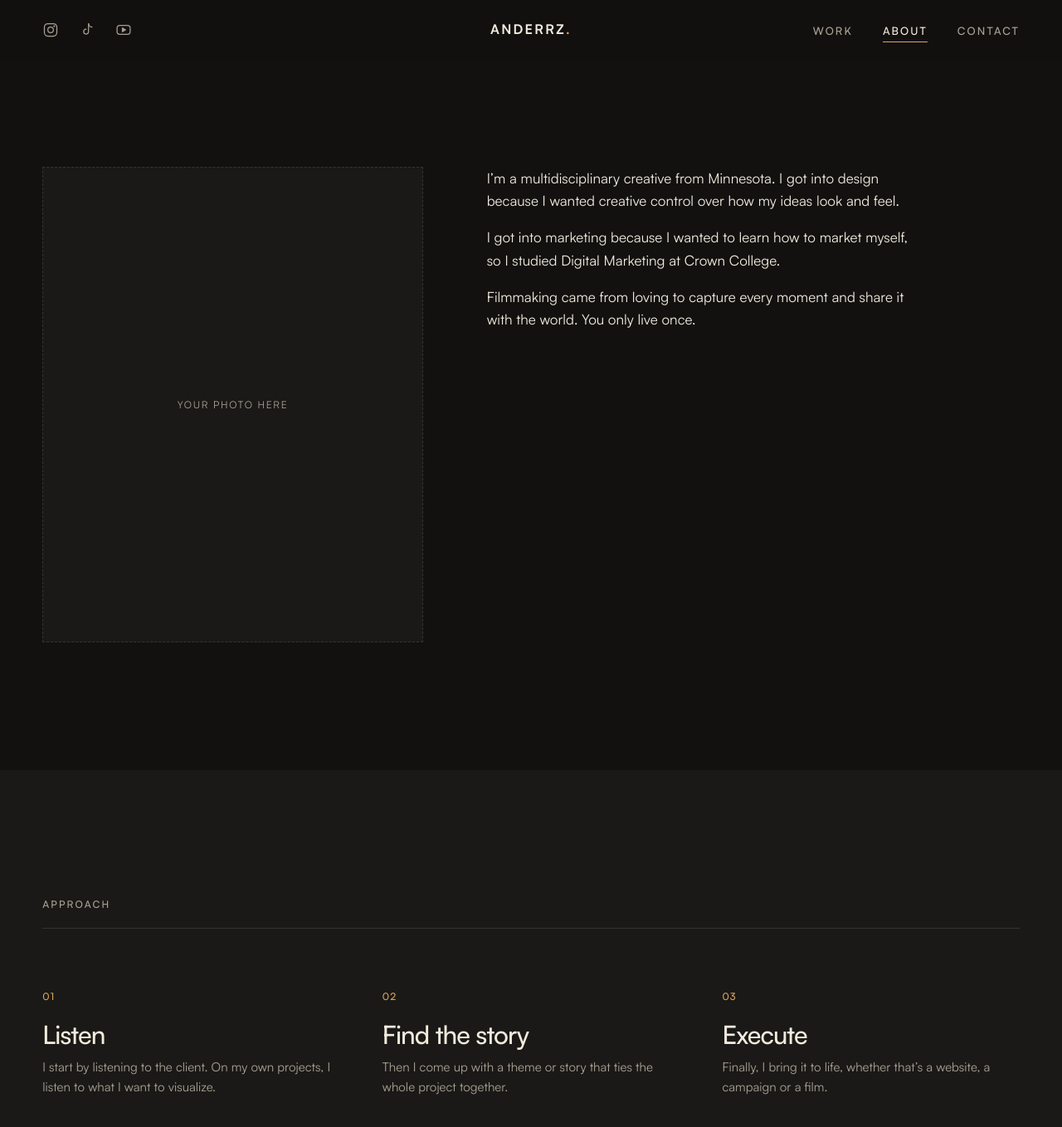
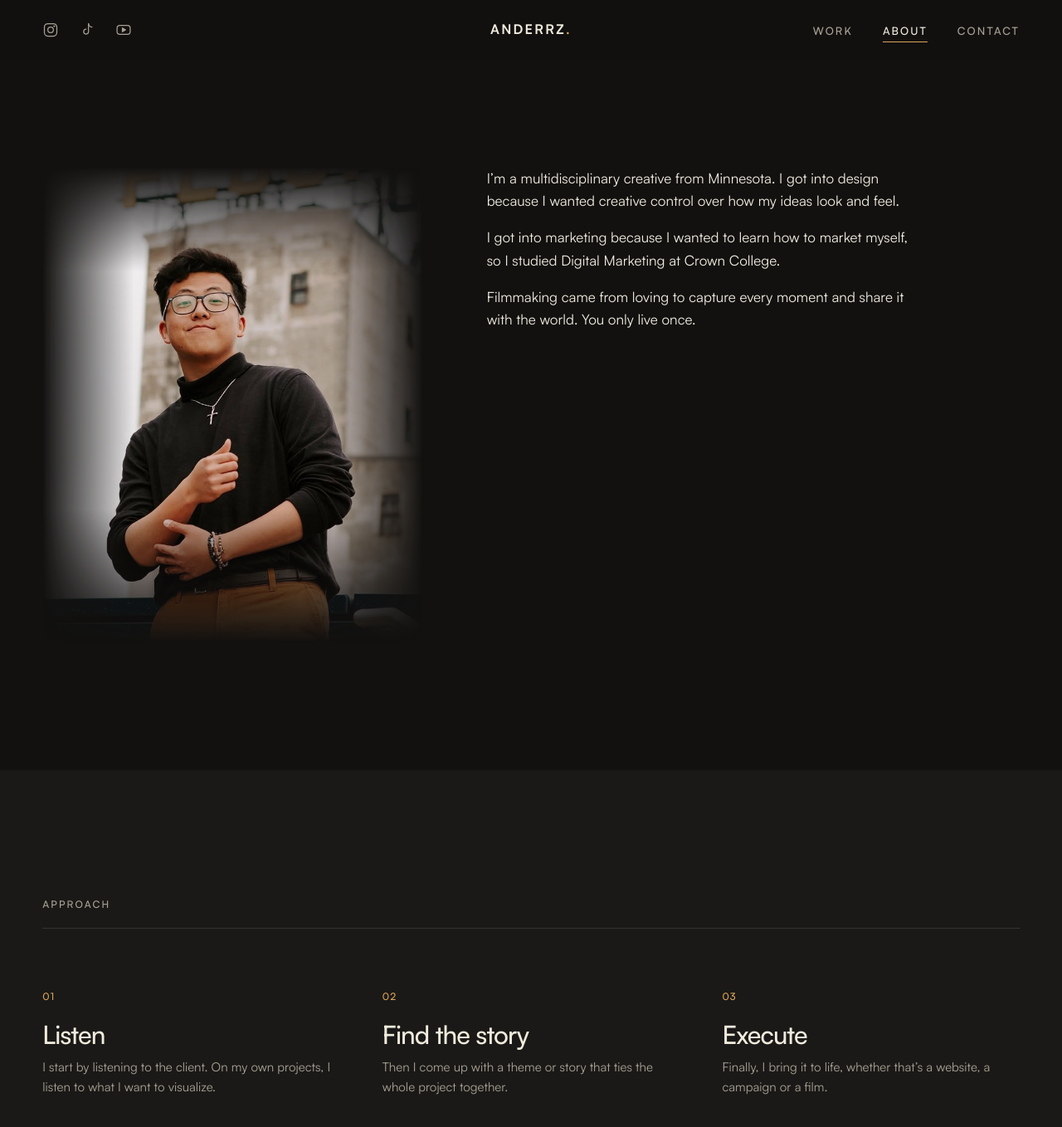
Before and after one commit to Anderrzx/anderrz.portfolio.github.io, a Jekyll site: the page built from about/index.html, in a window 1280 px wide and 1400 px high. Shown: the top 1358 px of the window at 83% size. Built offline with Jekyll 4.4.1, drawn with Linux system fonts in a browser that asks for light colours.

Commit message:
About photo, pages open at the top, Contact without the ~
- About: your photo replaces the placeholder, with every edge fading into
  the page
- Pages also scroll whatever they're shown inside (like the preview frame)
  back to the top when they open, and again once fully loaded
- Contact: "Message Me" without the ~

Co-Authored-By: Claude Opus 5.5 <noreply@anthropic.com>

```diff
--- a/about/index.html
+++ b/about/index.html
@@ -13,8 +13,8 @@ permalink: /about/
 <section class="section about-intro" aria-label="My story">
     <div class="container about-teaser">
         <div class="about-photo reveal">
-            <!-- TODO: replace with <img src="/assets/images/me.jpg" alt="Photo of Anderrz" width="1200" height="1500"> -->
-            <div class="photo-placeholder" aria-hidden="true">Your photo here</div>
+            <!-- The edges fade into the page (styles: .about-photo img in main.css) -->
+            <img src="{{ '/assets/images/me.jpg' | relative_url }}" alt="Anderrz smiling in a black turtleneck and glasses, standing outside in front of a tall old concrete building" width="938" height="960">
         </div>
 
         <div class="about-text">
--- a/assets/css/main.css
+++ b/assets/css/main.css
@@ -843,9 +843,20 @@ a.project-link:hover .project-placeholder {
 }
 
 .about-photo img {
+    display: block;
     width: 100%;
     aspect-ratio: 4 / 5;
     object-fit: cover;
+    object-position: 50% 30%;
+    /* Fade every edge into the page so the photo has no hard border */
+    -webkit-mask-image:
+        linear-gradient(180deg, transparent 0%, #000 22%, #000 72%, transparent 100%),
+        linear-gradient(90deg, transparent 0%, #000 24%, #000 76%, transparent 100%);
+    -webkit-mask-composite: source-in;
+    mask-image:
+        linear-gradient(180deg, transparent 0%, #000 22%, #000 72%, transparent 100%),
+        linear-gradient(90deg, transparent 0%, #000 24%, #000 76%, transparent 100%);
+    mask-composite: intersect;
 }
 
 .about-text .section-title {
--- a/assets/js/main.js
+++ b/assets/js/main.js
@@ -47,7 +47,14 @@ if (linkedSection) {
         }
     });
 } else {
-    window.scrollTo({ top: 0, left: 0, behavior: 'instant' });
+    // Start at the top. scrollIntoView also moves any page this one is shown
+    // inside (like the preview link's frame), so it doesn't keep the old spot.
+    const toTop = () => {
+        window.scrollTo({ top: 0, left: 0, behavior: 'instant' });
+        document.documentElement.scrollIntoView({ block: 'start', behavior: 'instant' });
+    };
+    toTop();
+    window.addEventListener('load', toTop);
 }
 
 // ===== Mobile menu =====
--- a/contact/index.html
+++ b/contact/index.html
@@ -34,7 +34,7 @@ body_class: page-contact
     <div class="container">
         <h1 class="page-title reveal">Lock-In</h1>
         <p class="page-lead reveal">Question? Project? Ideas?<br>
-            Message Me ~</p>
+            Message Me</p>
     </div>
 </section>
 
```
Also changed, not shown: assets/images/me.jpg (added).
